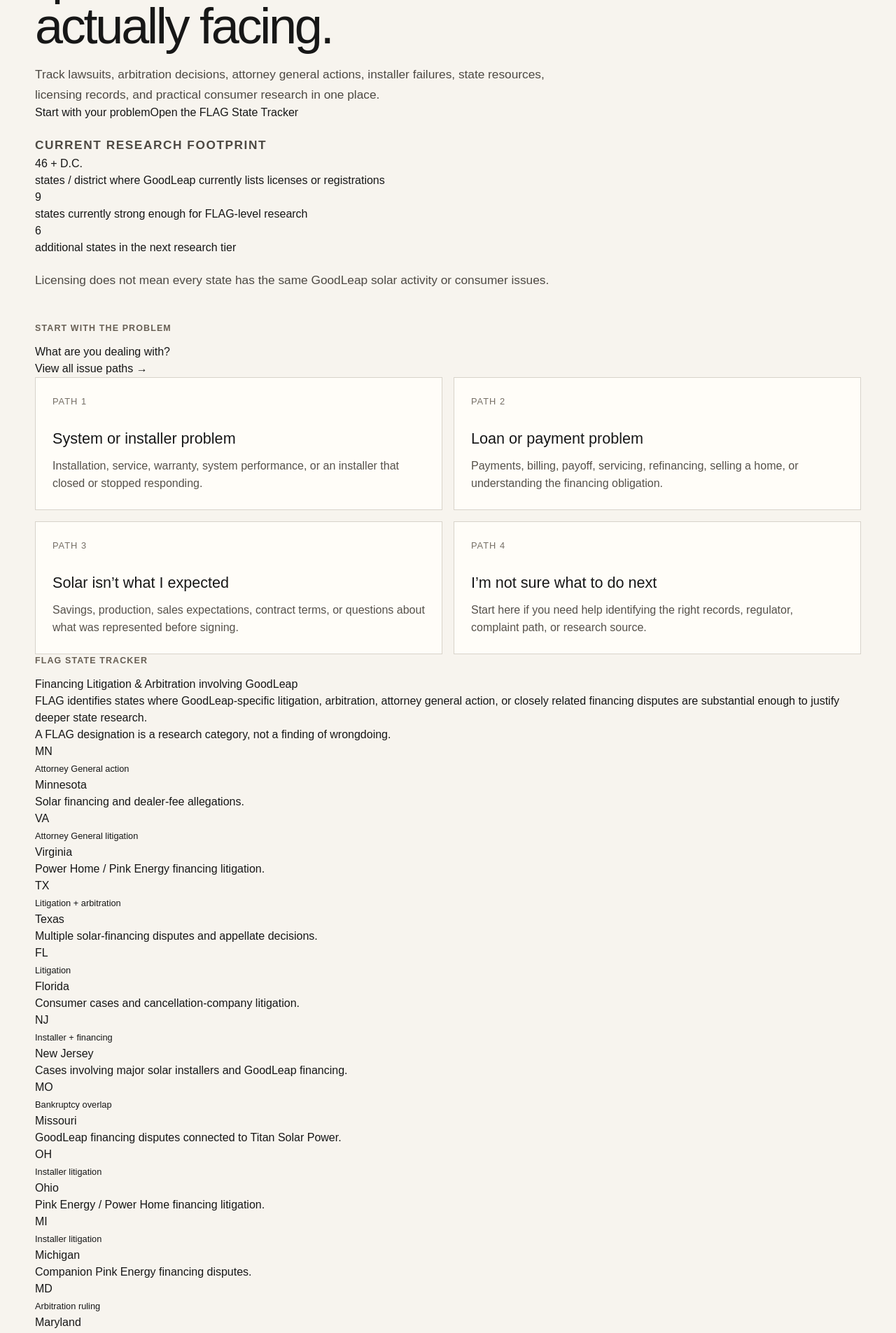
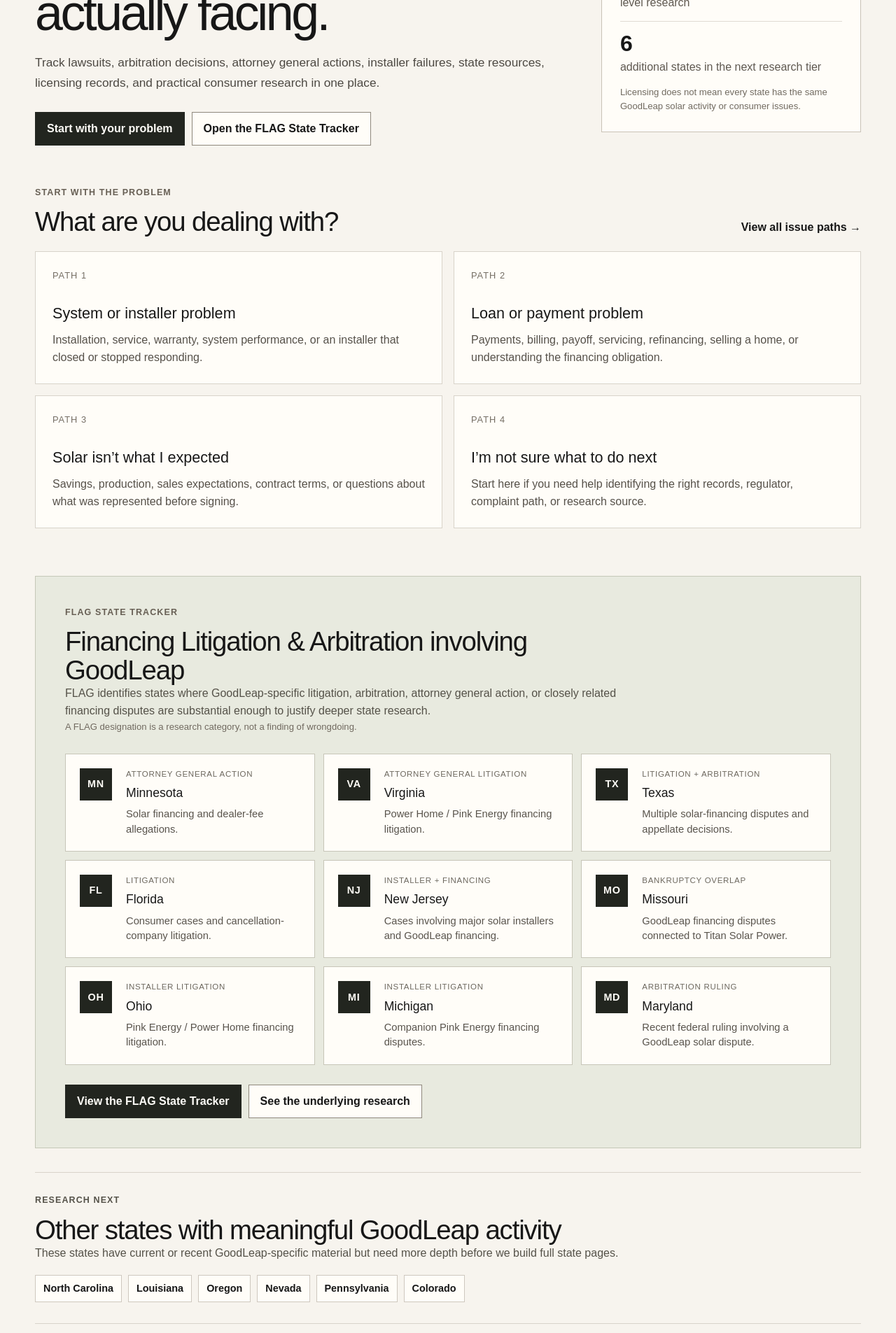
Before and after one commit to Decentralized-Rob/solar-consumer-research, a Next.js app: page /goodleap in a window 1280 px wide. Shown: the part 420-2325 px from the top of the page at 70% size. Built offline with nearby package versions, Linux system fonts and the light colour scheme.

Commit message:
Style FLAG tracker and launch-ready GoodLeap homepage

```diff
--- a/app/goodleap/goodleap.css
+++ b/app/goodleap/goodleap.css
@@ -50,6 +50,11 @@
   font-weight: 650;
 }
 
+.gl-header nav a:hover,
+.gl-heading-row > a:hover {
+  text-decoration: underline;
+}
+
 .gl-main {
   width: min(1180px, calc(100% - 32px));
   margin: 0 auto;
@@ -66,25 +71,110 @@
 }
 
 .gl-hero {
-  max-width: 850px;
-  margin-bottom: 46px;
+  margin-bottom: 58px;
+}
+
+.gl-hero-grid {
+  display: grid;
+  grid-template-columns: minmax(0, 1.55fr) minmax(280px, 0.75fr);
+  gap: 42px;
+  align-items: start;
 }
 
 .gl-hero h1,
 .gl-section-intro h1 {
   margin: 0;
-  font-size: clamp(2.2rem, 6vw, 4.5rem);
+  max-width: 900px;
+  font-size: clamp(2.25rem, 5.6vw, 4.7rem);
   line-height: 0.98;
-  letter-spacing: -0.045em;
+  letter-spacing: -0.048em;
 }
 
-.gl-hero p,
-.gl-section-intro p {
-  margin: 20px 0 0;
-  max-width: 760px;
+.gl-hero > div > p:not(.gl-kicker),
+.gl-section-intro > p:not(.gl-kicker) {
+  margin: 22px 0 0;
+  max-width: 780px;
   font-size: 1.08rem;
   line-height: 1.65;
   color: #4d4943;
+}
+
+.gl-hero-panel {
+  padding: 26px;
+  border: 1px solid #c9c2b7;
+  background: #fffdf8;
+}
+
+.gl-hero-panel dl {
+  margin: 0;
+}
+
+.gl-hero-panel dl div {
+  padding: 15px 0;
+  border-top: 1px solid #e0dbd3;
+}
+
+.gl-hero-panel dt {
+  font-size: 2rem;
+  line-height: 1;
+  font-weight: 800;
+  letter-spacing: -0.04em;
+}
+
+.gl-hero-panel dd {
+  margin: 6px 0 0;
+  color: #5f5951;
+  line-height: 1.45;
+}
+
+.gl-actions {
+  display: flex;
+  flex-wrap: wrap;
+  gap: 10px;
+  margin-top: 28px;
+}
+
+.gl-button {
+  display: inline-flex;
+  align-items: center;
+  min-height: 44px;
+  padding: 11px 16px;
+  border: 1px solid #8f887d;
+  background: #fffdf8;
+  color: inherit;
+  text-decoration: none;
+  font-weight: 700;
+}
+
+.gl-button-primary {
+  background: #22251f;
+  color: #fffdf8;
+  border-color: #22251f;
+}
+
+.gl-heading-row {
+  display: flex;
+  justify-content: space-between;
+  gap: 24px;
+  align-items: end;
+  margin: 0 0 22px;
+}
+
+.gl-heading-row h2,
+.gl-flag-intro h2,
+.gl-watch-section h2,
+.gl-license-context h2 {
+  margin: 0;
+  font-size: clamp(1.7rem, 3vw, 2.5rem);
+  line-height: 1.05;
+  letter-spacing: -0.03em;
+}
+
+.gl-heading-row > a {
+  color: inherit;
+  font-weight: 700;
+  text-decoration: none;
+  white-space: nowrap;
 }
 
 .gl-track-grid,
@@ -102,6 +192,10 @@
   background: #fffdf8;
   color: inherit;
   text-decoration: none;
+}
+
+.gl-card:hover {
+  border-color: #777166;
 }
 
 .gl-card small {
@@ -124,6 +218,153 @@
   line-height: 1.55;
 }
 
+.gl-card-compact {
+  min-height: 155px;
+}
+
+.gl-flag-section {
+  margin: 68px 0 0;
+  padding: 42px;
+  background: #e8eadf;
+  border: 1px solid #c5c8b8;
+}
+
+.gl-flag-intro {
+  max-width: 800px;
+  margin-bottom: 28px;
+}
+
+.gl-flag-intro > p:not(.gl-kicker),
+.gl-watch-section > div > p,
+.gl-license-context > p:not(.gl-kicker) {
+  color: #555249;
+  line-height: 1.6;
+}
+
+.gl-state-grid {
+  display: grid;
+  grid-template-columns: repeat(3, minmax(0, 1fr));
+  gap: 12px;
+}
+
+.gl-state-card {
+  display: grid;
+  grid-template-columns: 52px minmax(0, 1fr);
+  gap: 14px;
+  padding: 20px;
+  border: 1px solid #c7c5b8;
+  background: #fffdf8;
+}
+
+.gl-state-card > span {
+  width: 46px;
+  height: 46px;
+  display: grid;
+  place-items: center;
+  background: #22251f;
+  color: #fffdf8;
+  font-size: 0.9rem;
+  font-weight: 800;
+  letter-spacing: 0.05em;
+}
+
+.gl-state-card small {
+  display: block;
+  margin-bottom: 5px;
+  font-size: 0.72rem;
+  text-transform: uppercase;
+  letter-spacing: 0.06em;
+  color: #6d685f;
+}
+
+.gl-state-card h3 {
+  margin: 0 0 7px;
+  font-size: 1.1rem;
+}
+
+.gl-state-card p {
+  margin: 0;
+  color: #59544d;
+  line-height: 1.45;
+  font-size: 0.92rem;
+}
+
+.gl-state-card em {
+  display: block;
+  margin-top: 10px;
+  font-size: 0.78rem;
+  color: #777166;
+  font-style: normal;
+}
+
+.gl-watch-section {
+  margin: 34px 0 64px;
+  padding: 30px 0;
+  border-top: 1px solid #d8d3ca;
+  border-bottom: 1px solid #d8d3ca;
+}
+
+.gl-chip-list {
+  display: flex;
+  flex-wrap: wrap;
+  gap: 9px;
+  margin-top: 18px;
+}
+
+.gl-chip-list span {
+  padding: 8px 11px;
+  border: 1px solid #cec8bf;
+  background: #fffdf8;
+  font-size: 0.9rem;
+  font-weight: 650;
+}
+
+.gl-next-grid {
+  display: grid;
+  grid-template-columns: repeat(3, minmax(0, 1fr));
+  gap: 12px;
+  margin-top: 20px;
+}
+
+.gl-next-grid article {
+  padding: 18px;
+  border: 1px solid #d8d3ca;
+  background: #fffdf8;
+}
+
+.gl-next-grid p {
+  margin: 8px 0 0;
+  color: #5d574f;
+  line-height: 1.5;
+  font-size: 0.9rem;
+}
+
+.gl-method-strip {
+  display: grid;
+  grid-template-columns: 1fr 1fr;
+  gap: 1px;
+  margin: 34px 0 48px;
+  background: #cbc5ba;
+  border: 1px solid #cbc5ba;
+}
+
+.gl-method-strip div {
+  display: grid;
+  gap: 8px;
+  padding: 22px;
+  background: #fffdf8;
+}
+
+.gl-method-strip span {
+  color: #59544d;
+  line-height: 1.5;
+}
+
+.gl-license-context {
+  margin-top: 50px;
+  max-width: 820px;
+}
+
 .gl-divider {
   margin: 52px 0 32px;
   border: 0;
@@ -131,16 +372,22 @@
 }
 
 .gl-section-intro {
-  max-width: 820px;
+  max-width: 880px;
   margin-bottom: 34px;
 }
 
 .gl-section-intro h1 {
-  font-size: clamp(2rem, 5vw, 3.5rem);
+  font-size: clamp(2rem, 5vw, 3.7rem);
+}
+
+.gl-fineprint {
+  font-size: 0.82rem !important;
+  line-height: 1.5 !important;
+  color: #716a60 !important;
 }
 
 .gl-note {
-  margin-top: 34px;
+  margin-top: 42px;
   padding: 18px 20px;
   border-left: 3px solid #6f7563;
   background: #efede6;
@@ -161,18 +408,37 @@
   margin: 5px 0;
 }
 
+@media (max-width: 900px) {
+  .gl-hero-grid,
+  .gl-state-grid,
+  .gl-next-grid {
+    grid-template-columns: 1fr 1fr;
+  }
+}
+
 @media (max-width: 760px) {
-  .gl-header-inner {
+  .gl-header-inner,
+  .gl-heading-row {
     align-items: start;
     flex-direction: column;
   }
 
+  .gl-hero-grid,
   .gl-track-grid,
-  .gl-section-grid {
+  .gl-section-grid,
+  .gl-state-grid,
+  .gl-next-grid,
+  .gl-method-strip {
     grid-template-columns: 1fr;
   }
 
   .gl-main {
     padding-top: 42px;
   }
+
+  .gl-flag-section {
+    margin-left: -16px;
+    margin-right: -16px;
+    padding: 30px 16px;
+  }
 }
```
